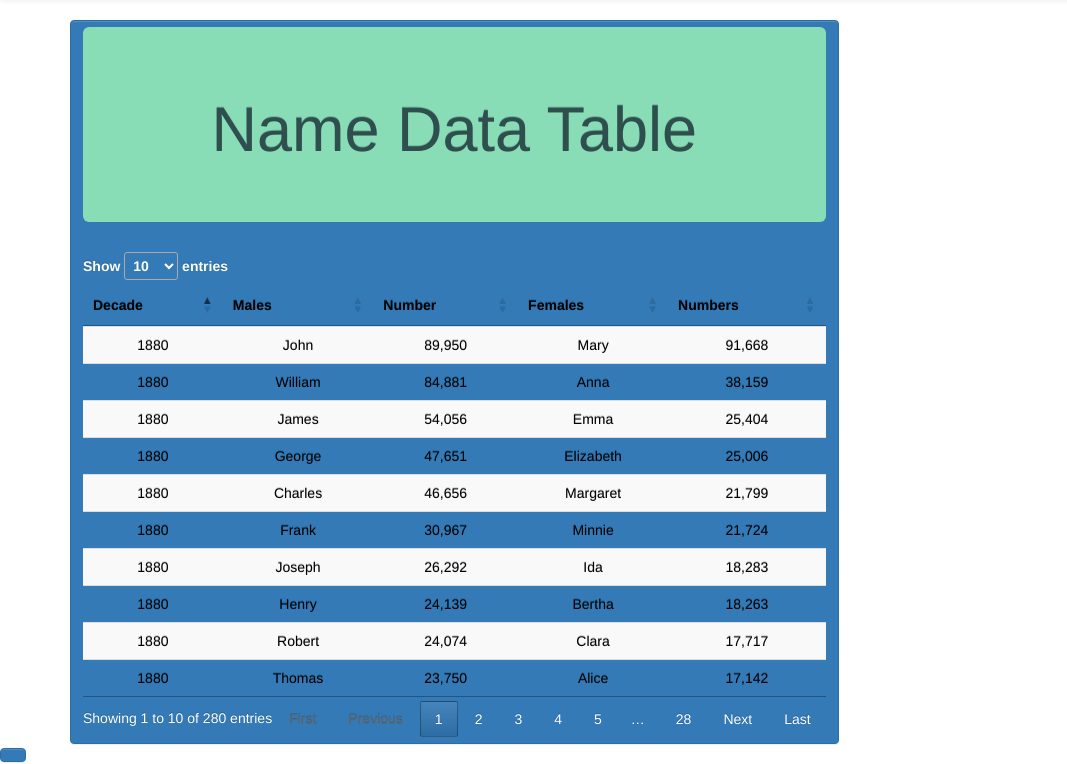
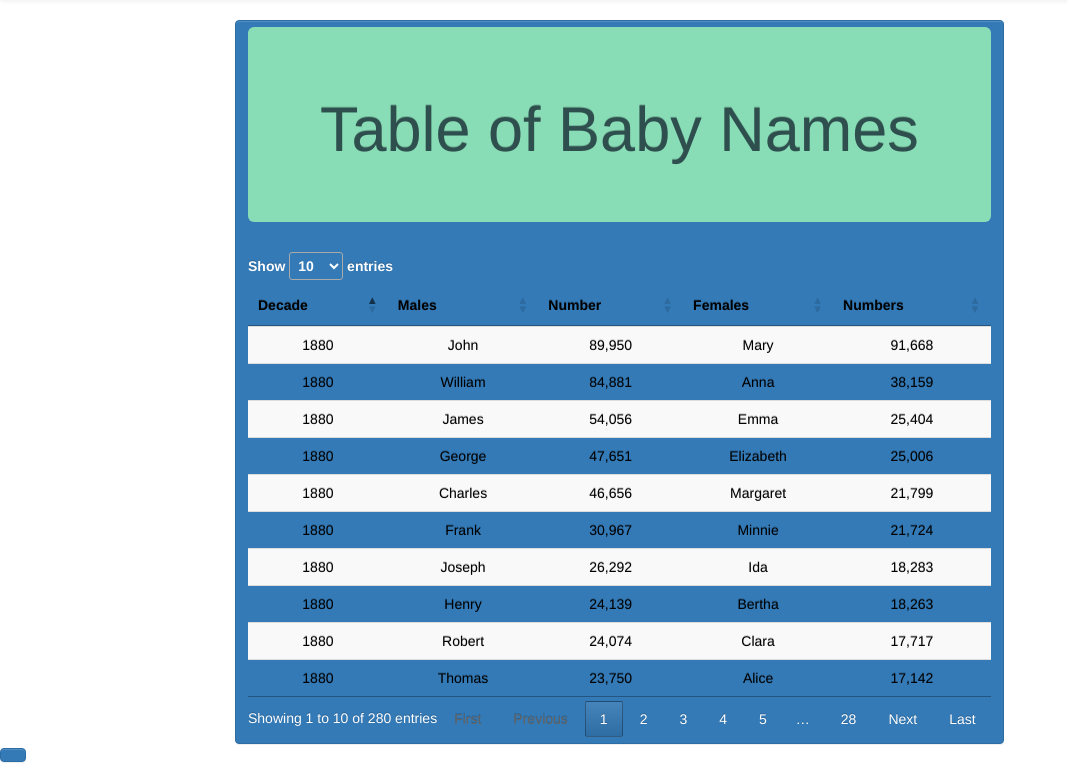
Before and after one commit to CTopham/Project-2, a Flask app: page /table in a window 1280 px wide. Shown: the part 67-831 px from the top of the page, without its empty margins (0-1067 px from the left). Run offline with Flask 2, Linux system fonts and the light colour scheme; some libraries are stand-ins or nearby versions.

Commit message:
Adding Project work

```diff
--- a/Fourth/Templates/Cloud.html
+++ b/Fourth/Templates/Cloud.html
@@ -90,7 +90,9 @@ h1 {
         <div class="container">
           <div style="background-color: rgb(136, 221, 183) !important"  class="jumbotron">
             <h1 style="color:darkslategray">
-              Baby Names through the Decades
+                <b style="font-size: 50px">
+              Baby Names Through the Decades
+                </b>
             </h1>
 
           </div>
--- a/Fourth/Templates/lil_scroll.html
+++ b/Fourth/Templates/lil_scroll.html
@@ -105,7 +105,9 @@ color:white;
 			<div class="container">
 					<div style="background-color: rgb(136, 221, 183) !important"  class="jumbotron">
 							<h1 style="color:darkslategray">
+								<b>
 									Time Travel Through Names
+								</b>
 								  </h1>
 				</div>
 
--- a/Fourth/Templates/table.html
+++ b/Fourth/Templates/table.html
@@ -61,11 +61,13 @@
               </div>
               </nav>
 
-              <div class="container">
+              <div class="container" style="padding-left:180px">
                   <a id="search" class="btn btn-primary" role = "button">
                 <div style="background-color: rgb(136, 221, 183) !important"  class="jumbotron">
                   <h1 style="color:darkslategray">
-                    Name Data Table
+                    <b></b>
+                     Table of Baby Names
+                    </b>
                   </h1>
 
                 </div>
```
